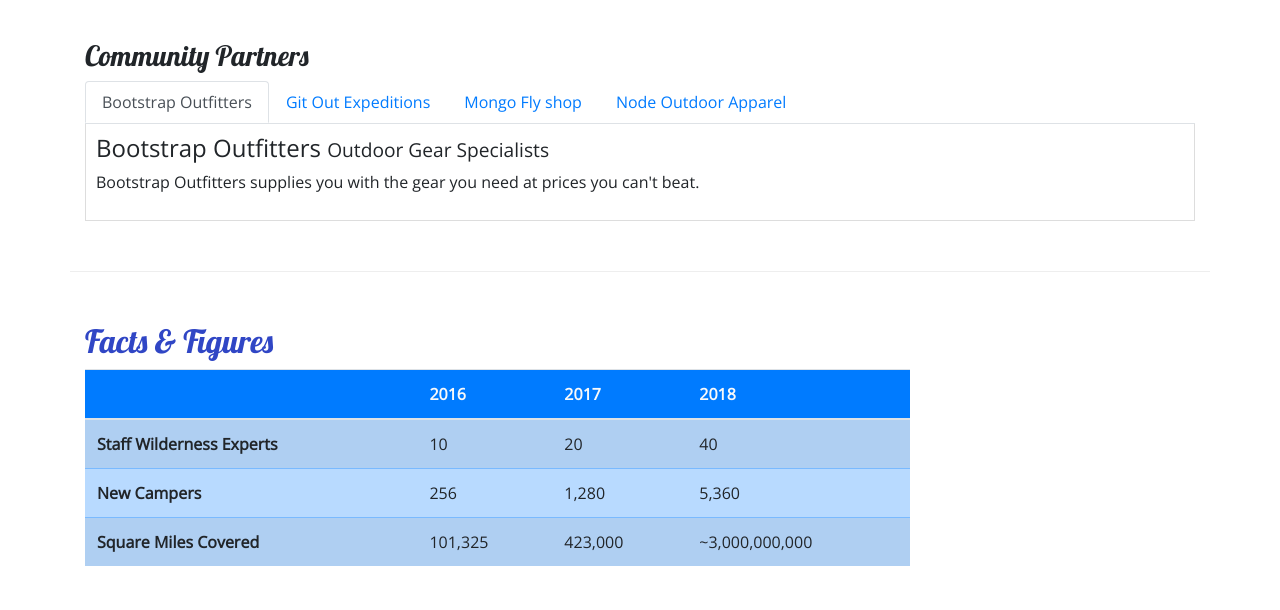
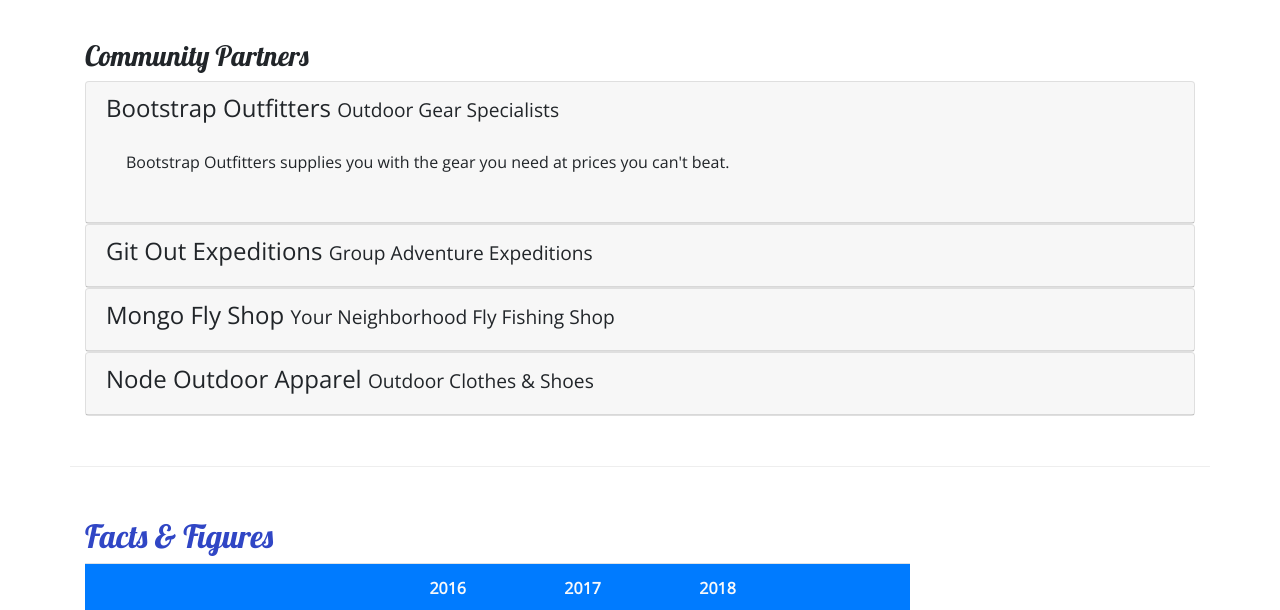
Before and after one commit to JennaHeo/nucampsite, a website: page aboutus.html in a window 1280 px wide. Shown: the part 840-1450 px from the top of the page. Drawn offline with nearby package versions, Linux system fonts and the light colour scheme.

Commit message:
Accordion

```diff
--- a/aboutus.html
+++ b/aboutus.html
@@ -104,28 +104,63 @@
         <div class="row row-content">
             <div class="col">
                 <h3>Community Partners</h3>
-                <ul class="nav nav-tabs">
-                    <li class="nav-items"><a class="nav-link active" href="#bootstrap" role="tab" data-toggle="tab">Bootstrap Outfitters</a></li>
-                    <li class="nav-items"><a class="nav-link" href="#git" role="tab" data-toggle="tab">Git Out Expeditions</a></li>
-                    <li class="nav-items"><a class="nav-link" href="#mongo" role="tab" data-toggle="tab">Mongo Fly shop</a></li>
-                    <li class="nav-items"><a class="nav-link" href="#node" role="tab" data-toggle="tab">Node Outdoor Apparel</a></li>
-                </ul>
-                <div class="tab-content">
-                    <div role="tabpanel" class="tab-pane fade show active" id="bootstrap">
-                        <h4>Bootstrap Outfitters <small>Outdoor Gear Specialists</small></h4>
-                        <p class="d-none d-sm-block">Bootstrap Outfitters supplies you with the gear you need at prices you can't beat.</p>
+
+                <div id="accordion">
+                    <div class="card">
+                        <div role="tab" class="card-header">
+                            <h4>
+                                <a data-toggle="collapse" data-target="#bootstrap">
+                                    Bootstrap Outfitters <small>Outdoor Gear Specialists</small>
+                                </a>
+                            </h4>
+                                <div class="collapse show" id="bootstrap" data-parent="#accordion">
+                                    <div class="card-body">
+                                        <p class="d-none d-sm-block">Bootstrap Outfitters supplies you with the gear you need at prices you can't beat.</p>
+                                    </div>
+                                </div>
+                        </div>
                     </div>
-                    <div role="tabpanel" class="tab-pane fade" id="git">
-                        <h4>Git Out Expeditions <small>Group Adventure Expeditions</small></h4>
-                        <p class="d-none d-sm-block">Join Git Out Expeditions to explore new horizons with a group of other adventurers!</p>
+                    <div class="card">
+                        <div role="tab" class="card-header">
+                            <h4>
+                                <a class="collapsed" data-toggle="collapse" data-target="#git">
+                                    Git Out Expeditions <small>Group Adventure Expeditions</small>
+                                </a>
+                            </h4>
+                                <div class="collapse" id="git" data-parent="#accordion">
+                                    <div class="card-body">
+                                        <p class="d-none d-sm-block">Join Git Out Expeditions to explore new horizons with a group of other adventurers!</p>
+                                    </div>
+                                </div>
+                        </div>
                     </div>
-                    <div role="tabpanel" class="tab-pane fade" id="mongo">
-                        <h4>Mongo Fly Shop <small>Your Neighborhood Fly Fishing Shop</small></h4>
-                        <p class="d-none d-sm-block">Need a new fishing pole, a tacklebox, or flies of all kinds? Stop by Mongo Fly Shop.</p>
+                    <div class="card">
+                        <div role="tab" class="card-header">
+                            <h4>
+                                <a class="collapsed" data-toggle="collapse" data-target="#mongo">
+                                    Mongo Fly Shop <small>Your Neighborhood Fly Fishing Shop</small>
+                                </a>
+                            </h4>
+                                <div class="collapse" id="mongo" data-parent="#accordion">
+                                    <div class="card-body">
+                                        <p class="d-none d-sm-block">Need a new fishing pole, a tacklebox, or flies of all kinds? Stop by Mongo Fly Shop.</p>
+                                    </div>
+                                </div>
+                        </div>
                     </div>
-                    <div role="tabpanel" class="tab-pane fade" id="node">
-                        <h4>Node Outdoor Apparel <small>Outdoor Clothes & Shoes</small></h4>
-                        <p class="d-none d-sm-block">From polar fleeces to swimsuits, hiking boots to waders, a visit to Node will be sure to get you covered.</p>
+                    <div class="card">
+                        <div role="tab" class="card-header">
+                            <h4>
+                                <a class="collapsed" data-toggle="collapse" data-target="#node">
+                                    Node Outdoor Apparel <small>Outdoor Clothes & Shoes</small>
+                                </a>
+                            </h4>
+                                <div class="collapse" id="node" data-parent="#accordion">
+                                    <div class="card-body">
+                                        <p class="d-none d-sm-block">From polar fleeces to swimsuits, hiking boots to waders, a visit to Node will be sure to get you covered.</p>
+                                    </div>
+                                </div>
+                        </div>
                     </div>
                 </div>
             </div>
--- a/css/styles.css
+++ b/css/styles.css
@@ -36,8 +36,7 @@ header h2 {
     background-color: #901cad;
 }
 
-.tab-content {
-    border: 1px solid #ddd;
-    border-top: none;
-    padding: 10px;
+a, a:hover {
+    color: inherit;
+    text-decoration: none;
 }
```
